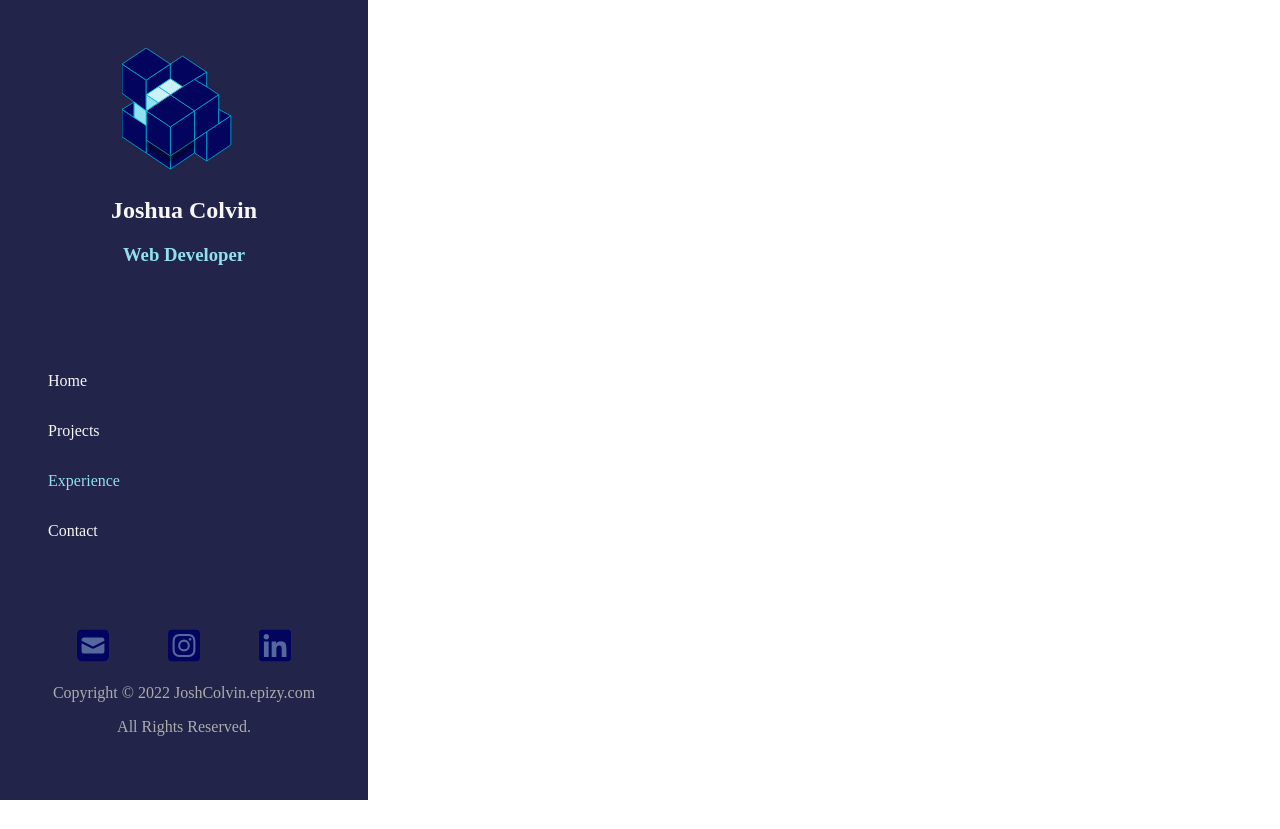
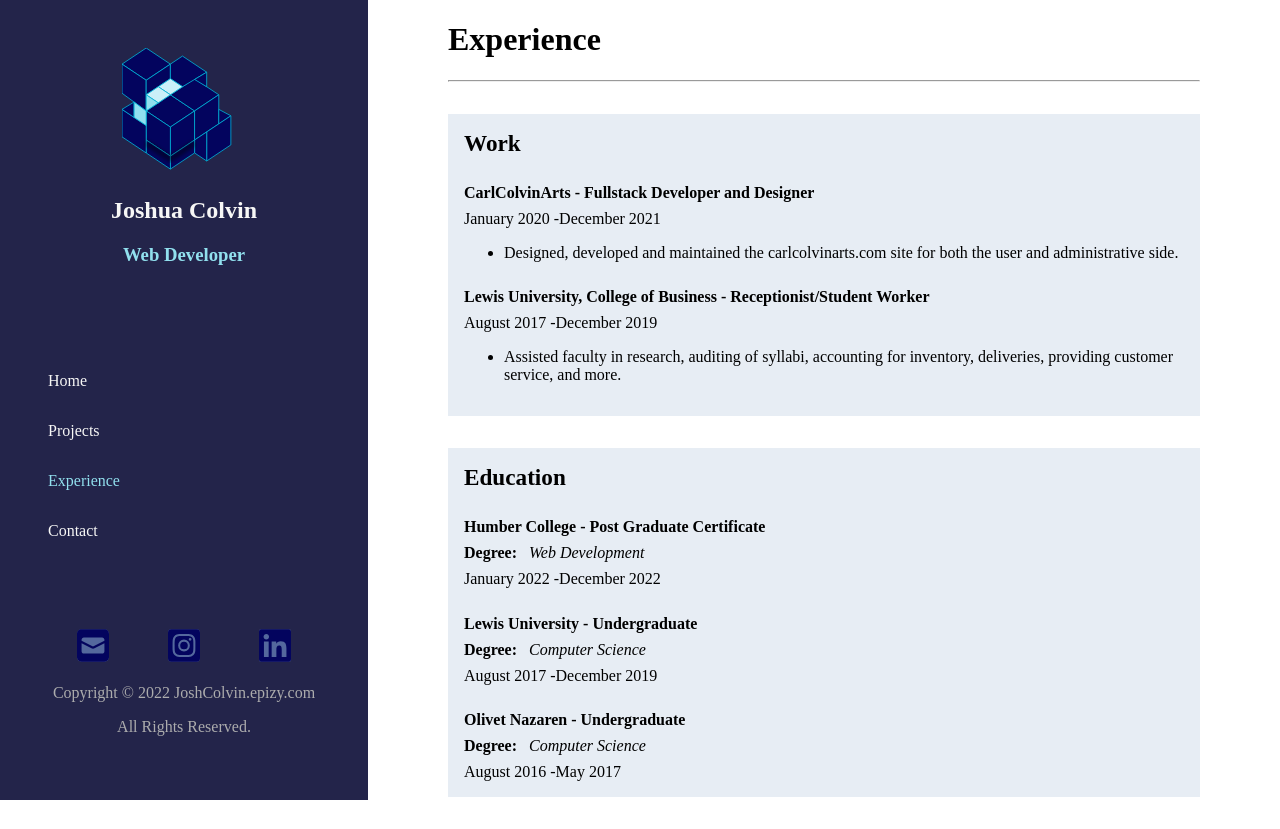
Before and after one commit to Cicada1105/react-portfolio, a React (Create React App) app: page /pgs/experience in a window 1280 px wide. Before the commit the page ends 800 px from the top, so only its background shows below. Built offline with nearby package versions, Linux system fonts and the light colour scheme.

Commit message:
Completed experience page

```diff
--- /dev/null
+++ b/public/education.json
@@ -0,0 +1,29 @@
+[
+	{
+		"institution_name": "Humber College",
+		"degree_type": "Post Graduate Certificate",
+		"degree": "Web Development",
+		"start_month": "january",
+		"start_year": "2022",
+		"end_month": "december",
+		"end_year": "2022"
+	},
+	{
+		"institution_name": "Lewis University",
+		"degree_type": "Undergraduate",
+		"degree": "Computer Science",
+		"start_month": "august",
+		"start_year": "2017",
+		"end_month": "december",
+		"end_year": "2019"
+	},
+	{
+		"institution_name": "Olivet Nazaren",
+		"degree_type": "Undergraduate",
+		"degree": "Computer Science",
+		"start_month": "august",
+		"start_year": "2016",
+		"end_month": "may",
+		"end_year": "2017"
+	}
+]
--- /dev/null
+++ b/public/employment.json
@@ -0,0 +1,20 @@
+[
+	{
+		"title": "Fullstack Developer and Designer",
+		"employer": "CarlColvinArts",
+		"description": "Designed, developed and maintained the carlcolvinarts.com site for both the user and administrative side.",
+		"start_month": "january",
+		"start_year": "2020",
+		"end_month": "december",
+		"end_year": "2021"
+	},
+	{
+		"title": "Receptionist/Student Worker",
+		"employer": "Lewis University, College of Business",
+		"description": "Assisted faculty in research, auditing of syllabi, accounting for inventory, deliveries, providing customer service, and more.",
+		"start_month": "august",
+		"start_year": "2017",
+		"end_month": "december",
+		"end_year": "2019"
+	}
+]
--- /dev/null
+++ b/src/components/pgs/experience/education-card.jsx
@@ -0,0 +1,33 @@
+import React, { useEffect } from 'react';
+
+import styles from './index.module.css';
+
+const MONTH = ["january", "february", "march", "april", "may", "june", "july", "august", "september", "october", "november", "december"];
+
+function EducationCard({ institutionName, degreeType, degree, startMonth, startYear, endMonth, endYear }) {
+	return(
+		<article className="university">
+			<h5 className={ styles.university__title }>{ institutionName } - { degreeType }</h5>
+			<div className={ styles.degree }>
+				<h6 className={ styles.degree__label }>Degree:</h6>
+				<span className={ styles.degree__title }>{ degree }</span>
+			</div>
+			<time dateTime={startYear + "-" + (MONTH.findIndex(m => m === startMonth) + 1)}>
+				{
+					startMonth[0].toUpperCase() + startMonth.slice(1) + " " + startYear
+				}
+			</time> -
+			{
+				!endMonth ?
+				"Current":
+				<time dateTime={endYear + "-" + (MONTH.findIndex(m => m === endMonth) + 1)}>
+					{
+						endMonth[0].toUpperCase() + endMonth.slice(1) + " " + endYear
+					}
+				</time>
+			}
+		</article>
+	);
+}
+
+export { EducationCard }
--- /dev/null
+++ b/src/components/pgs/experience/employment-card.jsx
@@ -0,0 +1,33 @@
+import React from 'react';
+
+import styles from './index.module.css';
+
+const MONTH = ["january", "february", "march", "april", "may", "june", "july", "august", "september", "october", "november", "december"];
+
+function EmploymentCard({ title, employer, description, startMonth, startYear, endMonth, endYear }) {
+	return(
+
+		<article className="job">
+			<h5 className={ styles.job__title }>{ employer } - { title }</h5>
+			<time dateTime={startYear + "-" + (MONTH.findIndex(m => m === startMonth) + 1)}>
+				{
+					startMonth[0].toUpperCase() + startMonth.slice(1) + " " + startYear
+				}
+			</time> -
+			{
+				!endMonth ?
+				"Current":
+				<time dateTime={endYear + "-" + (MONTH.findIndex(m => m === endMonth) + 1)}>
+					{
+						endMonth[0].toUpperCase() + endMonth.slice(1) + " " + endYear
+					}
+				</time>
+			}
+			<ul>
+				<li className={ styles.job__description }>{ description }</li>
+			</ul>
+		</article>
+	);
+}
+
+export { EmploymentCard }
--- a/src/components/pgs/experience/index.jsx
+++ b/src/components/pgs/experience/index.jsx
@@ -1,8 +1,75 @@
-import React from 'react';
+import React, { useEffect, useState } from 'react';
+
+import { EmploymentCard } from './employment-card.jsx';
+import { EducationCard } from './education-card.jsx';
+
+import styles from './index.module.css';
 
 function Experience() {
+	const [employments,setEmployments] = useState([]);
+	const [education,setEducation] = useState([]);
+
+	const [isEmploymentLoading, setEmploymentLoading] = useState(true);
+	const [isEducationLoading, setEducationLoading] = useState(true);
+
+	useEffect(() => {
+		fetch("http://localhost:3000/employment.json").then(response => response.json()).then(data => {
+			setEmployments([...data]);
+		}).catch(err => {
+			console.log(err);
+		}).finally(() => {
+			setEmploymentLoading(false);
+		});
+	},[employments]);
+	useEffect(() => {
+		fetch("http://localhost:3000/education.json").then(response => response.json()).then(data => {
+			setEducation([...data]);
+		}).catch(err => {
+			console.log(err);
+		}).finally(() => {
+			setEducationLoading(false);
+		});
+	},[education]);
+
 	return(
-		<></>
+		<main className="page-content" style={{ marginBottom: "2rem" }}>
+			<h1>Experience</h1>
+			<hr />
+			<section className={ styles.experience }>
+				<h4 className={ styles.experience__title }>Work</h4>
+				{
+					isEmploymentLoading ?
+					<h3>Loading Employment...</h3> :
+					employments.map((job, i) => <EmploymentCard key={ i }
+							title={ job["title"] }
+							employer={ job["employer"] }
+							description={ job["description"] }
+							startMonth={ job["start_month"] }
+							startYear={ job["start_year"] }
+							endMonth={ job["end_month"] }
+							endYear={ job["end_year"] }
+						/>
+					)
+				}
+			</section>
+			<section className={ styles.experience }>
+				<h4 className={ styles.experience__title }>Education</h4>
+				{
+					isEducationLoading ?
+					<h3>Loading Education...</h3> :
+					education.map((degree, i) => <EducationCard key={ i }
+							institutionName={ degree["institution_name"] }
+							degreeType={ degree["degree_type"] }
+							degree={ degree["degree"] }
+							startMonth={ degree["start_month"] }
+							startYear={ degree["start_year"] }
+							endMonth={ degree["end_month"] }
+							endYear={ degree["end_year"] }
+						/>
+					)
+				}
+			</section>
+		</main>
 	);
 }
 
--- /dev/null
+++ b/src/components/pgs/experience/index.module.css
@@ -0,0 +1,27 @@
+section.experience {
+	background-color: var(--secondary-bg-color);
+	margin-top: 2rem;
+	padding: 1rem;
+}
+h4.experience__title {
+	font-size: 1.45rem;
+	margin: 0rem;
+}
+h5.job__title, h5.university__title {
+	font-size: 1rem;
+	margin-bottom: 0.5rem;
+}
+li.job__description {
+	list-style: initial;
+}
+div.degree {
+	margin-bottom: 0.5rem;
+}
+h6.degree__label {
+	display: inline;
+	margin: 0.5rem 0.75rem 0.5rem 0rem;
+	font-size: 1rem;
+}
+span.degree__title {
+	font-style: italic;
+}
```
